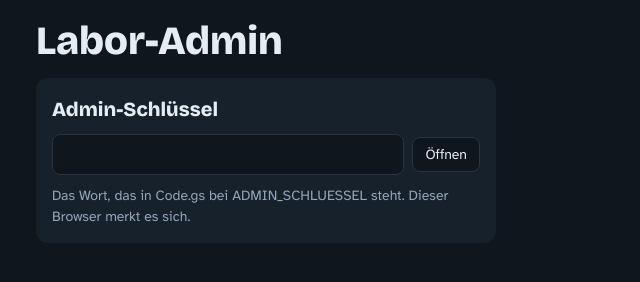
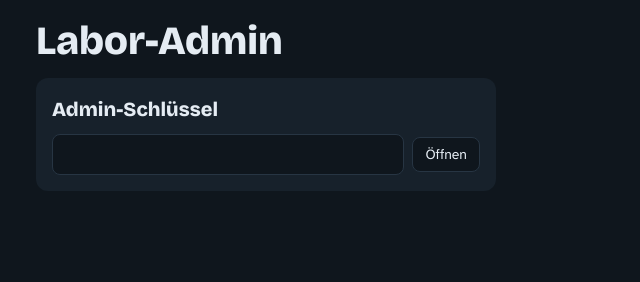
Before and after one commit to amueller-89/mathe-labor, a plain HTML site: page docs/admin/index.html in a window 1280 px wide. Shown: the whole page, without its empty margins (0-640 px from the left). Drawn offline with nearby package versions, Linux system fonts and the light colour scheme.

Commit message:
Admin-Login: Hinweistext entfernt
Co-Authored-By: Claude Opus 5.5 <noreply@anthropic.com>
Claude-Session: https://claude.ai/code/session_01LdyQ9DormPZCyPQ1W3Afnj

```diff
--- a/docs/admin/index.html
+++ b/docs/admin/index.html
@@ -81,7 +81,6 @@ td.name{font-weight:700;white-space:nowrap}
     <div class="link"><input id="keyIn" type="password" autocomplete="current-password" aria-label="Admin-Schlüssel"
       style="font:inherit;font-size:18px;padding:6px 10px;border:1.5px solid var(--line);border-radius:8px;background:var(--paper);color:var(--ink);flex:1;min-width:0">
       <button class="btn">Öffnen</button></div>
-    <p class="hint">Das Wort, das in Code.gs bei ADMIN_SCHLUESSEL steht. Dieser Browser merkt es sich.</p>
   </form>
   <div id="main" hidden>
     <div class="grid2">
```
Also changed, not shown: adminpanel/Admin.html (+0 -1 lines).
